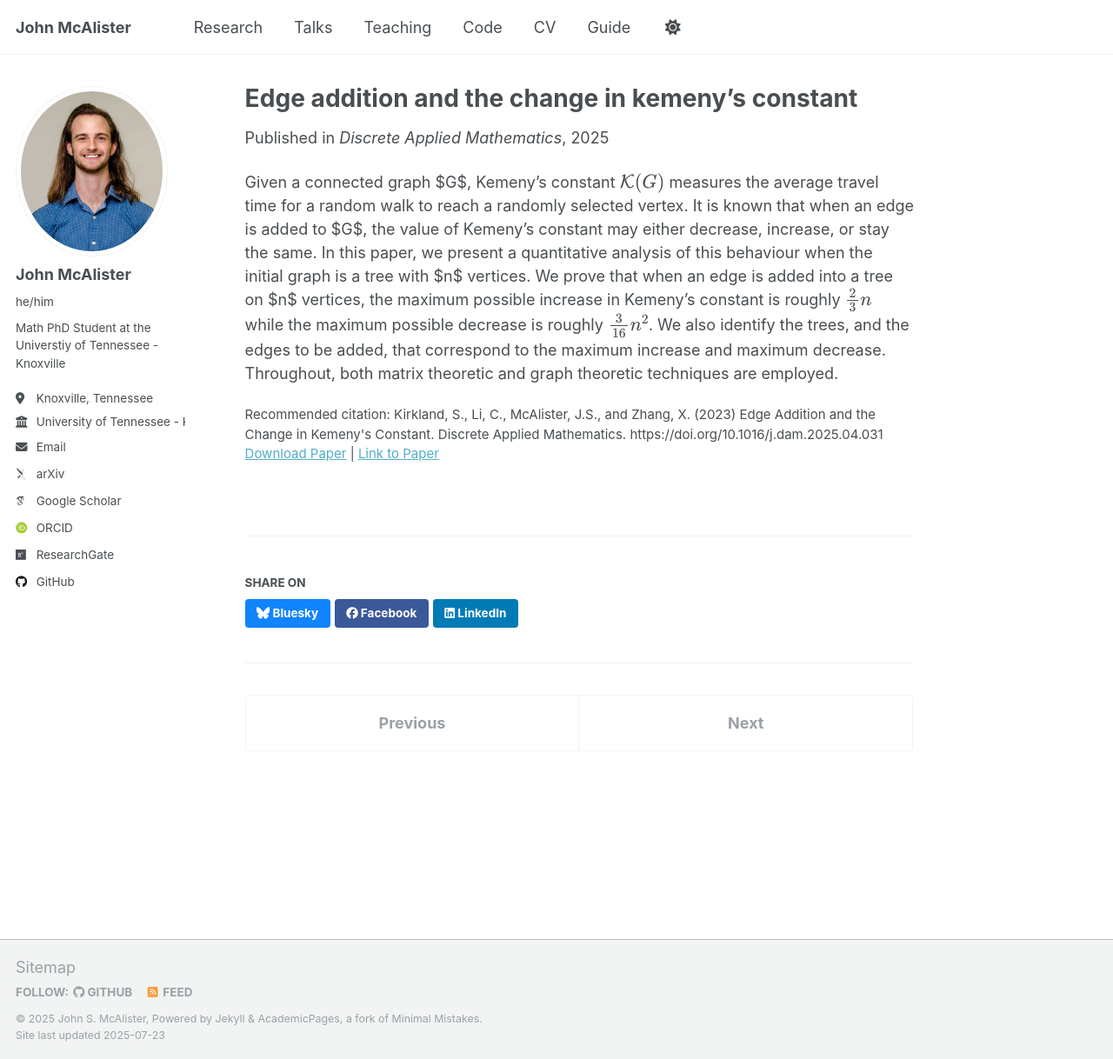
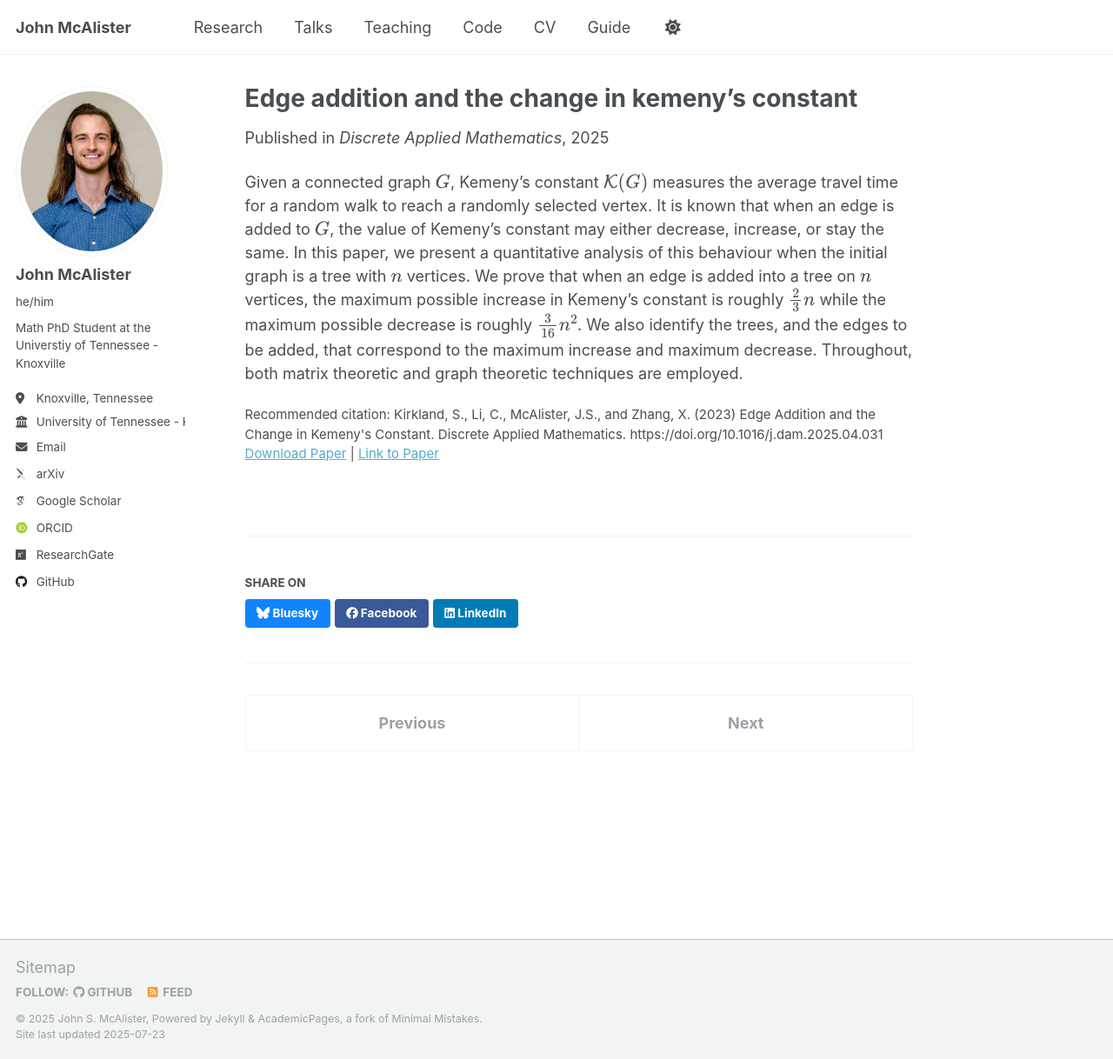
Before and after one commit to jmcalis/jmcalis.github.io, a Jekyll site: the page built from _publications/2025-01-01-Edge-Addition-and.md, in a window 1280 px wide and 1218 px high. Shown: the whole window at 87% size. Built offline with Jekyll 4.4.1, drawn with Linux system fonts in a browser that asks for light colours; some web fonts are replaced; a script that is not in the unit is left out.

```diff
--- a/_publications/2025-01-01-Edge-Addition-and.md
+++ b/_publications/2025-01-01-Edge-Addition-and.md
@@ -10,4 +10,4 @@ paperurl: 'http://jmcalis.github.io/files/Kirkland2025.pdf'
 bibtexurl: ' https://doi.org/10.1016/j.dam.2025.04.031'
 citation: "Kirkland, S., Li, C., McAlister, J.S., and Zhang, X. (2023) Edge Addition and the Change in Kemeny's Constant. Discrete Applied Mathematics. https://doi.org/10.1016/j.dam.2025.04.031"
 ---
-Given a connected graph $G$, Kemeny’s constant \\(\mathcal{K}(G)\\) measures the average travel time for a random walk to reach a randomly selected vertex. It is known that when an edge is added to $G$, the value of Kemeny’s constant may either decrease, increase, or stay the same. In this paper, we present a quantitative analysis of this behaviour when the initial graph is a tree with $n$ vertices. We prove that when an edge is added into a tree on $n$ vertices, the maximum possible increase in Kemeny’s constant is roughly \\(\frac{2}{3}n\\) while the maximum possible decrease is roughly \\(\frac{3}{16}n^2\\). We also identify the trees, and the edges to be added, that correspond to the maximum increase and maximum decrease. Throughout, both matrix theoretic and graph theoretic techniques are employed.
+Given a connected graph \\(G\\), Kemeny’s constant \\(\mathcal{K}(G)\\) measures the average travel time for a random walk to reach a randomly selected vertex. It is known that when an edge is added to \\(G\\), the value of Kemeny’s constant may either decrease, increase, or stay the same. In this paper, we present a quantitative analysis of this behaviour when the initial graph is a tree with \\(n\\) vertices. We prove that when an edge is added into a tree on \\(n\\) vertices, the maximum possible increase in Kemeny’s constant is roughly \\(\frac{2}{3}n\\) while the maximum possible decrease is roughly \\(\frac{3}{16}n^2\\). We also identify the trees, and the edges to be added, that correspond to the maximum increase and maximum decrease. Throughout, both matrix theoretic and graph theoretic techniques are employed.
```
Also changed, not shown: images/apple-touch-icon-180x180.png (added), images/favicon-192x192.png (added), images/favicon-32x32.png (added), images/favicon-512x512.png (added), images/favicon.ico (added), images/favicon.svg (added).
